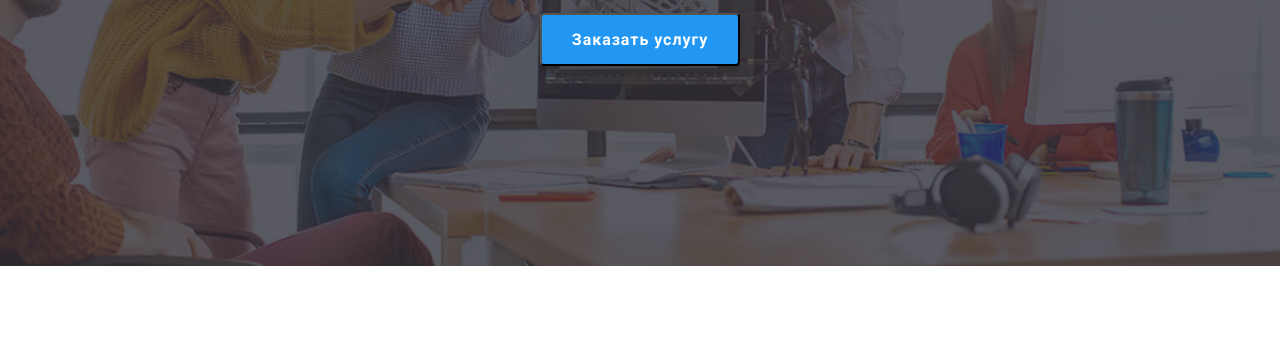
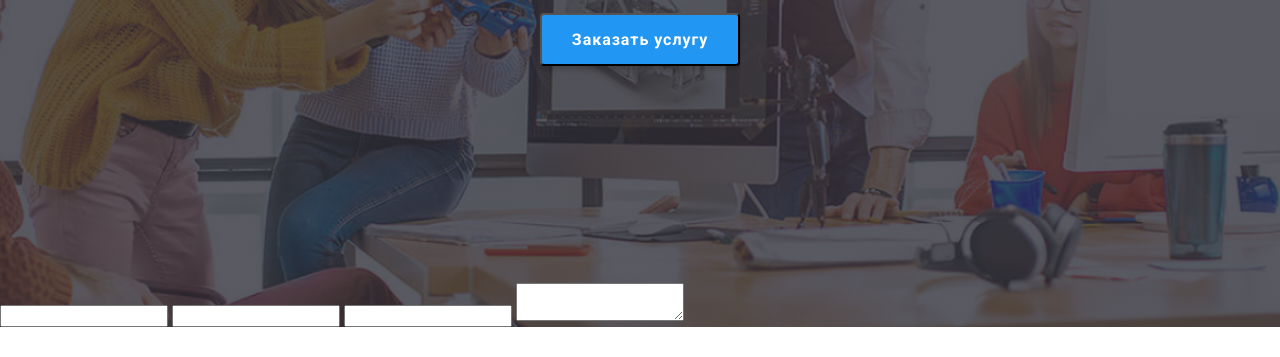
Before and after one commit to Vitalii-Skubii/goit-markup-hw-06, a plain HTML site: page index.html in a window 1280 px wide. Shown: the part 417-774 px from the top of the page. Drawn offline with Linux system fonts and the light colour scheme.

Commit message:
modal-form-first
Первая часть

```diff
--- a/index.html
+++ b/index.html
@@ -58,6 +58,22 @@
             для вашего бизнеса
           </h1>
           <button class="hero-button">Заказать услугу</button>
+        </div>
+        <div class="modal-form">
+          <form action="">
+            <h3></h3>
+            <lable>
+              <input type="text" />
+            </lable>
+            <lable>
+              <input type="text" />
+            </lable>
+            <lable>
+              <input type="text" />
+            </lable>
+            <textarea name="" id=""></textarea>
+            <checkbox></checkbox>
+          </form>
         </div>
       </section>
       <!-- Преимущества -->
```
